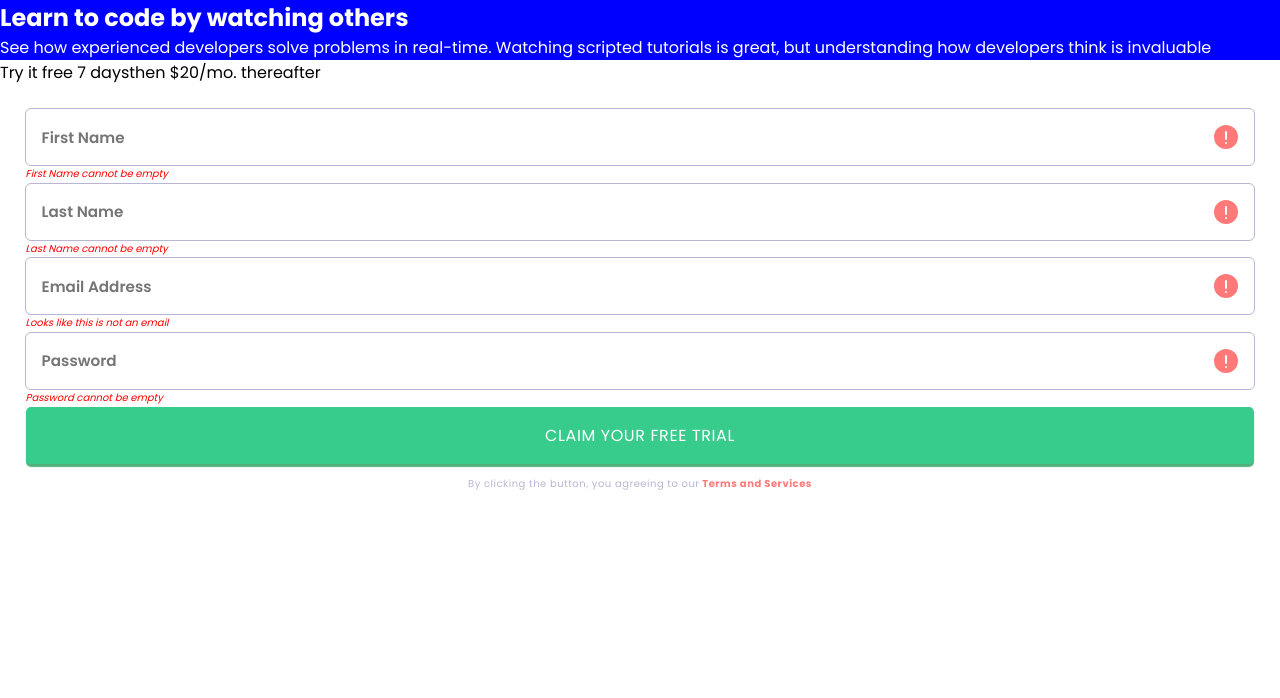
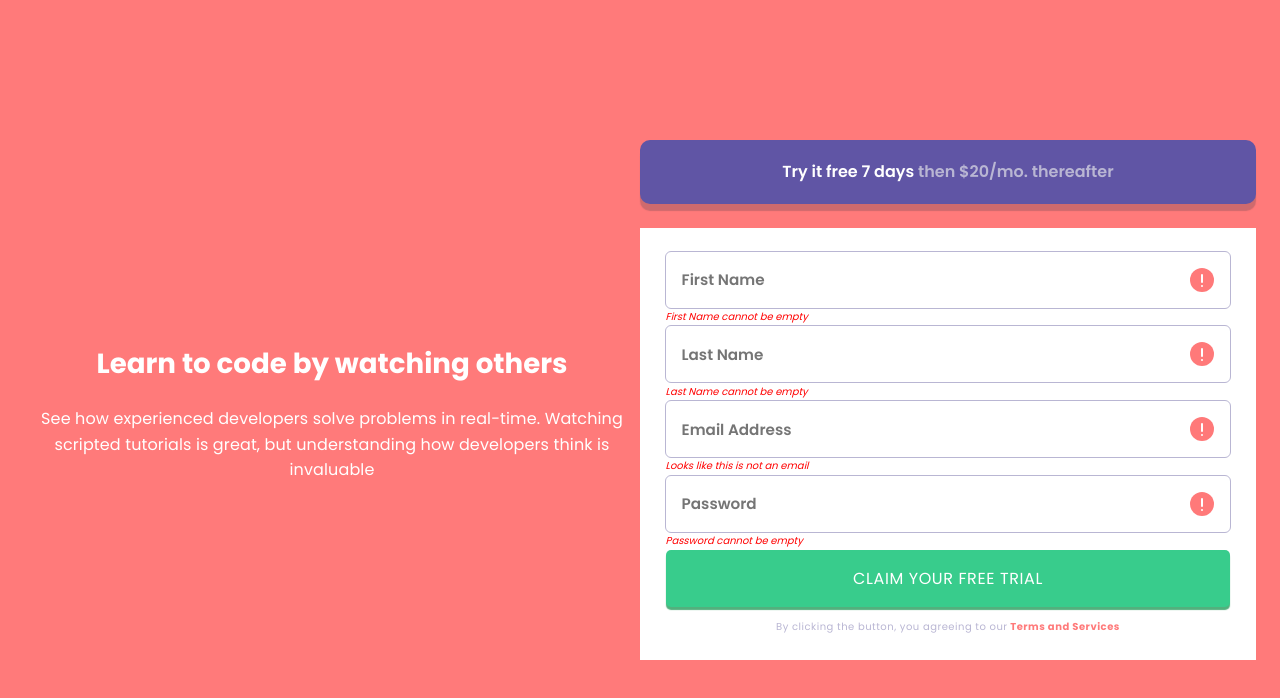
Before and after one commit to anmaras/component-with-sign-up-form, a React (Create React App) app: page / in a window 1280 px wide. Shown: the top 698 px of the page. Built offline with nearby package versions, Linux system fonts and the light colour scheme; the HTML template or start-up script is replaced by a standard one.

Commit message:
app class update

```diff
--- a/src/App.js
+++ b/src/App.js
@@ -1,4 +1,6 @@
 import TextField from './components/forms/TextField/TextField';
+import Offer from './components/dumb/Offer/Offer';
+import Title from './components/dumb/Title/Title';
 import './App.css';
 
 import React, { Component } from 'react';
@@ -6,22 +8,12 @@ import React, { Component } from 'react';
 class App extends Component {
   render() {
     return (
-      <div>
-        <section style={{ backgroundColor: 'blue', color: 'white' }}>
-          <h1>Learn to code by watching others</h1>
-          <p>
-            See how experienced developers solve problems in real-time. Watching
-            scripted tutorials is great, but understanding how developers think
-            is invaluable
-          </p>
+      <div className="App">
+        <section className="title-section">
+          <Title />
         </section>
-        <section>
-          <p>
-            <span>Try it free 7 days</span>
-            then $20/mo. thereafter
-          </p>
-        </section>
-        <section>
+        <section className="offer-section">
+          <Offer />
           <TextField />
         </section>
       </div>
```
